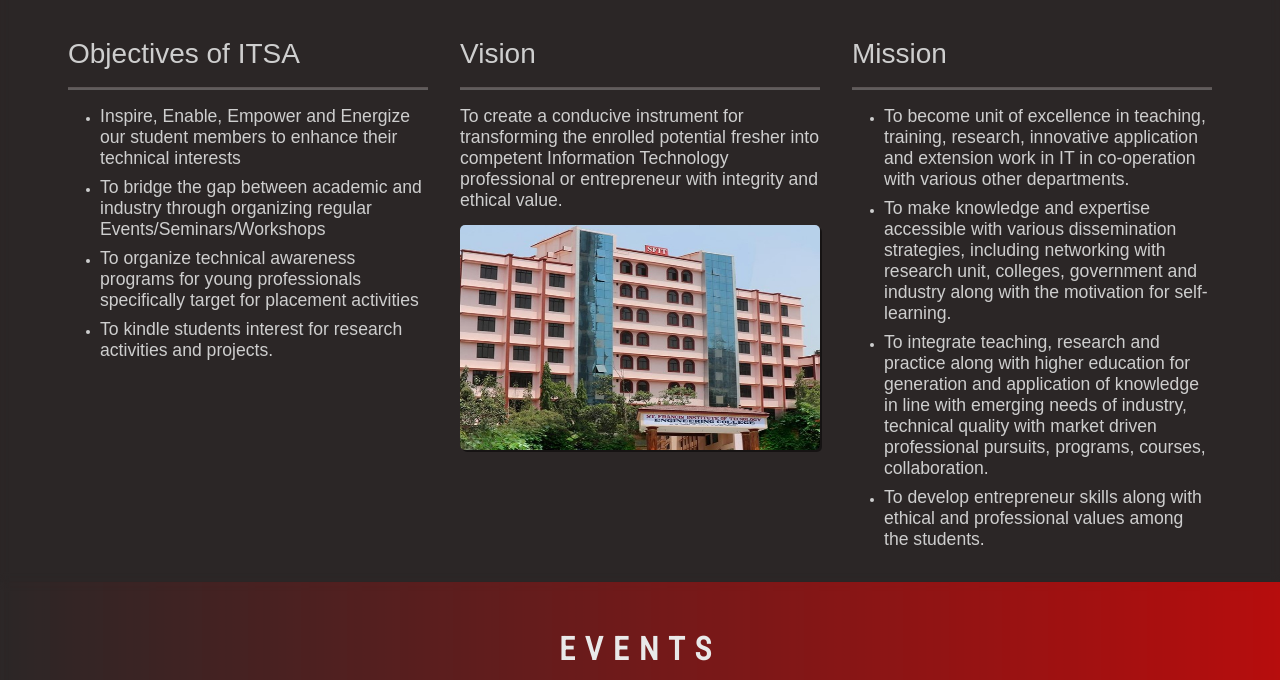
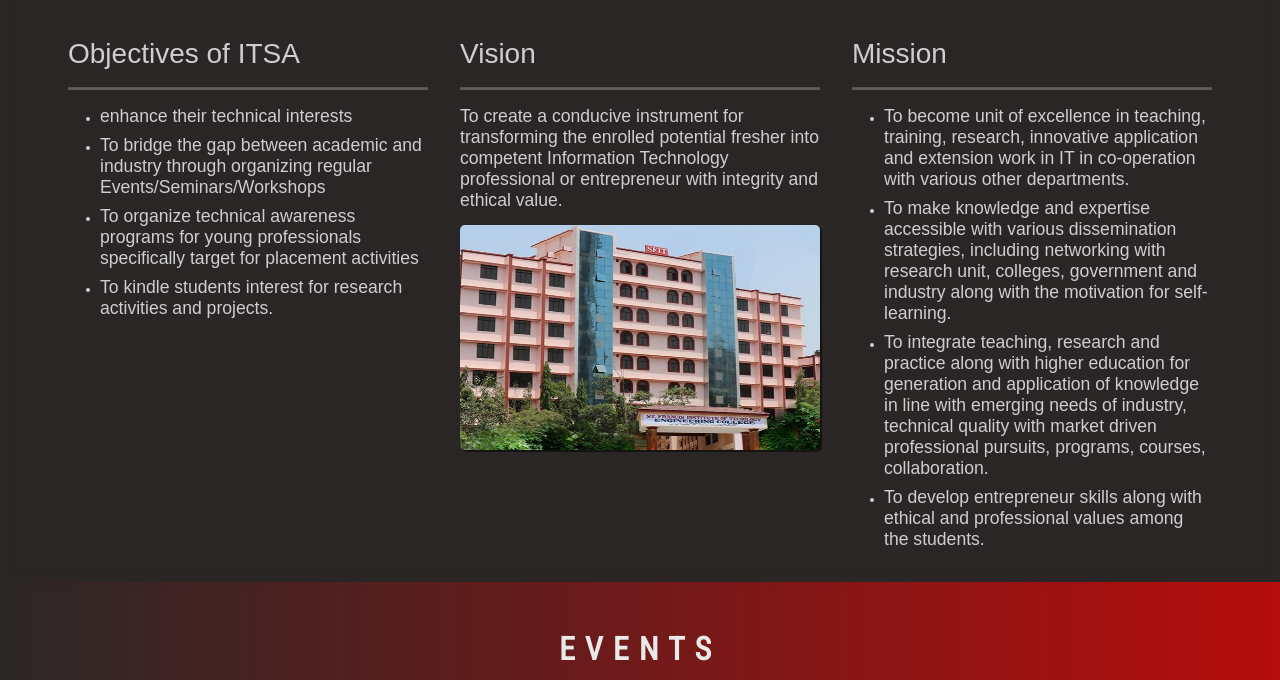
Before and after one commit to ITSA-SFIT/website-v1.24, a plain HTML site: page index.html in a window 1280 px wide. Shown: the part 1391-2071 px from the top of the page. Drawn offline with nearby package versions, Linux system fonts and the light colour scheme; animation ran at ten frames a second.

Commit message:
Removed one line

```diff
--- a/index.html
+++ b/index.html
@@ -173,7 +173,6 @@
             <ul>
               <li>
                 <p>
-                  Inspire, Enable, Empower and Energize our student members to
                   enhance their technical interests
                 </p>
               </li>
```
